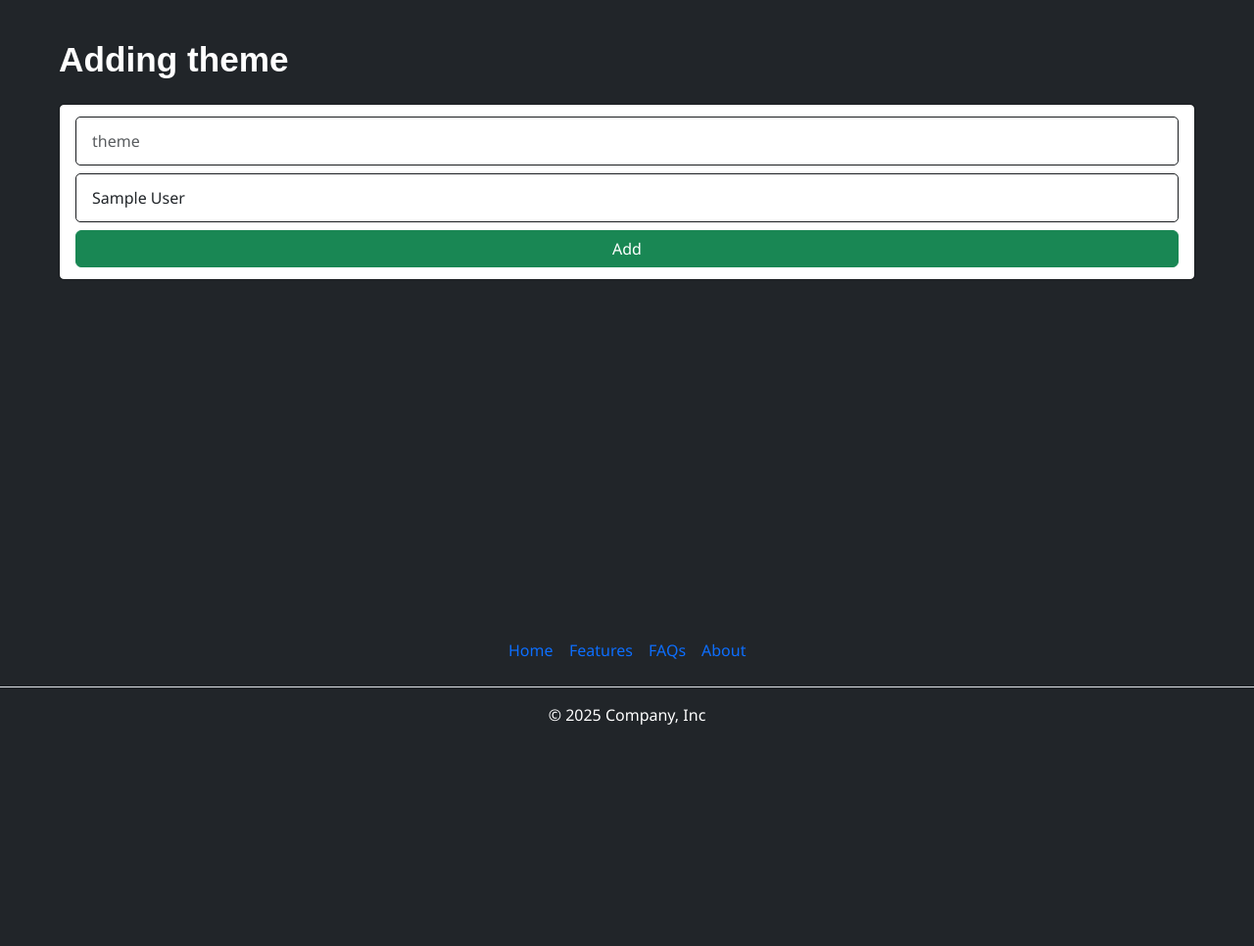
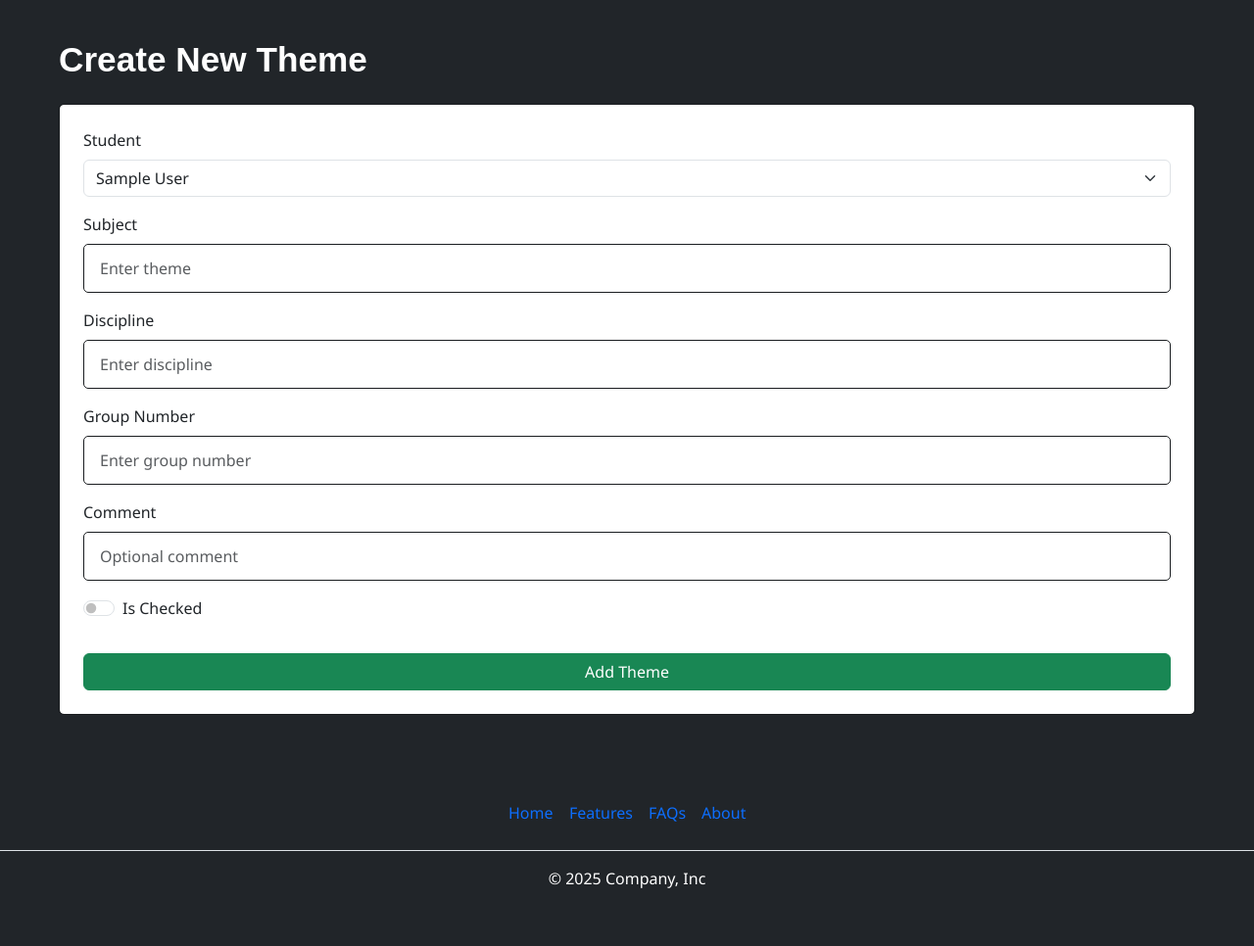
Before and after one commit to GeorgiiAf/Teachers-themes-dashboard, a Flask app: page /post/create in a window 1280 px wide. Shown: the part 88-1054 px from the top of the page at 98% size. Before the commit the page ends 828 px from the top, so only its background shows below. Run offline with Flask 3, Linux system fonts and the light colour scheme; the visitor is signed in with stand-in values (Sample User, id 1); data comes from the database, SQL or seed files in the repository; some libraries are stand-ins or nearby versions; some web fonts are replaced.

Commit message:
added changes to db

```diff
--- a/app/forms.py
+++ b/app/forms.py
@@ -79,8 +79,56 @@ class LoginForm(FlaskForm):
 
 
 class StudentForm(FlaskForm):
-    student = SelectField('student', choices=[], render_kw={'class': 'form-control'})
+    student = SelectField(
+        'Student',
+        choices=[],
+        render_kw={'class': 'form-control'},
+        validators=[DataRequired()]
+    )
+    subject = StringField(
+        'Subject',
+        validators=[DataRequired(), Length(max=250)],
+        render_kw={'class': 'form-control', 'placeholder': 'Enter subject'}
+    )
+    discipline = StringField(
+        'Discipline',
+        validators=[DataRequired(), Length(max=100)],
+        render_kw={'class': 'form-control', 'placeholder': 'Enter discipline'}
+    )
+    comment = StringField(
+        'Comment',
+        validators=[Length(max=500)],
+        render_kw={'class': 'form-control', 'placeholder': 'Enter comment'}
+    )
+    group_number = StringField(
+        'Group Number',
+        validators=[DataRequired(), Length(max=20)],
+        render_kw={'class': 'form-control', 'placeholder': 'Enter group number'}
+    )
+    is_checked = BooleanField(
+        'Is Checked',
+        render_kw={'class': 'form-check-input'}
+    )
 
 
 class TeacherForm(FlaskForm):
-    teacher = SelectField('reacher', choices=[], render_kw={'class': 'form-control'})
+    teacher = SelectField(
+        'Teacher',
+        choices=[],
+        render_kw={'class': 'form-control'},
+        validators=[DataRequired()]
+    )
+    discipline_filter = SelectField(
+        'Filter by Discipline',
+        choices=[],
+        render_kw={'class': 'form-control'}
+    )
+    group_filter = SelectField(
+        'Filter by Group',
+        choices=[],
+        render_kw={'class': 'form-control'}
+    )
+    show_checked = BooleanField(
+        'Show only checked',
+        render_kw={'class': 'form-check-input'}
+    )
--- a/app/models/post.py
+++ b/app/models/post.py
@@ -4,6 +4,10 @@ from datetime import datetime
 class Post(db.Model):
     id = db.Column(db.Integer, primary_key = True)
     subject = db.Column(db.String(250))
+    discipline = db.Column(db.String(100))
+    comment = db.Column(db.Text)
+    group_number = db.Column(db.String(20))
+    is_checked = db.Column(db.Boolean)
     teacher = db.Column(db.Integer, db.ForeignKey('user.id' , ondelete='CASCADE'))
     student = db.Column(db.Integer)
     date = db.Column(db.DateTime, default=datetime.utcnow)
--- a/app/routes/post.py
+++ b/app/routes/post.py
@@ -1,4 +1,4 @@
-from flask import Blueprint, render_template, request, redirect, abort
+from flask import Blueprint, render_template, request, redirect, abort, flash
 from flask_login import login_required, current_user
 
 from ..models.user import User
@@ -12,22 +12,56 @@ post = Blueprint('post', __name__)
 @post.route('/', methods=['POST', 'GET'])
 def all():
     form = TeacherForm()
-    form.teacher.choices = [t.name for t in User.query.filter_by(status='teacher')]
 
-    if form.validate_on_submit():
-        teacher_name = form.teacher.data
-        teacher = User.query.filter_by(name=teacher_name).first()
-        if teacher:
-            return redirect(f"/?teacher_id={teacher.id}")
+    form.teacher.choices = [('', 'All teachers')] + [(t.id, t.name) for t in
+                                                          User.query.filter_by(status='teacher')]
 
-    teacher_id = request.args.get("teacher_id", type=int)
+    disciplines = db.session.query(Post.discipline).distinct().all()
+    form.discipline_filter.choices = [('', 'All courses')] + [(d[0], d[0]) for d in disciplines if d[0]]
+
+    groups = db.session.query(Post.group_number).distinct().all()
+    form.group_filter.choices = [('', 'All groups')] + [(g[0], g[0]) for g in groups if g[0]]
+
+    query = Post.query
+
+    if request.method == 'POST':
+        teacher_id = form.teacher.data
+        discipline = form.discipline_filter.data
+        group = form.group_filter.data
+        show_checked = form.show_checked.data
+    else:
+        teacher_id = request.args.get('teacher_id')
+        discipline = request.args.get('discipline')
+        group = request.args.get('group')
+        show_checked = request.args.get('checked') == '1'
+
+        if teacher_id:
+            form.teacher.data = teacher_id
+        if discipline:
+            form.discipline_filter.data = discipline
+        if group:
+            form.group_filter.data = group
+        if show_checked:
+            form.show_checked.data = True
+
     if teacher_id:
-        posts = Post.query.filter_by(teacher=teacher_id).order_by(Post.date.desc()).all()
-        teacher_obj = User.query.get(teacher_id)
-        if teacher_obj:
-            form.teacher.data = teacher_obj.name
-    else:
-        posts = Post.query.order_by(Post.date.desc()).limit(20).all()
+        query = query.filter(Post.teacher == teacher_id)
+
+    if discipline:
+        query = query.filter(Post.discipline == discipline)
+
+    if group:
+        query = query.filter(Post.group_number == group)
+
+    if show_checked:
+        query = query.filter(Post.is_checked == True)
+
+    posts = query.order_by(Post.date.desc())
+
+    if not any([teacher_id, discipline, group, show_checked]):
+        posts = posts.limit(20)
+
+    posts = posts.all()
 
     return render_template('post/all.html', posts=posts, user=User, form=form)
 
@@ -39,10 +73,22 @@ def create():
     form.student.choices = [s.name for s in User.query.filter_by(status='user')]
     if request.method == 'POST':
         subject = request.form['subject']
+        discipline = request.form.get('discipline', '')
+        comment = request.form.get('comment', '')
+        group_number = request.form.get('group_number', '')
+        is_checked = bool(request.form.get('is_checked', False))
         student = request.form['student']
         student_id = User.query.filter_by(name=student).first().id
 
-        post = Post(teacher=current_user.id , subject=subject, student=student_id)
+        post = Post(
+            teacher=current_user.id,
+            subject=subject,
+            discipline=discipline,
+            comment=comment,
+            group_number=group_number,
+            is_checked=is_checked,
+            student=student_id
+        )
 
         try:
             db.session.add(post)
@@ -53,35 +99,57 @@ def create():
 
         return redirect('/')
     else:
-        return render_template('post/create.html', form = form )
+        return render_template('post/create.html', form=form)
 
 
 @post.route('/post/<int:id>/update', methods=['POST', 'GET'])
 @login_required
 def update(id):
-    post = Post.query.get(id)
-    if post.author.id == current_user.id:
+    post = Post.query.get_or_404(id)
 
-        form = StudentForm()
-        form.student.data = User.query.filter_by(id = post.student).first().name
-        form.student.choices = [s.name for s in User.query.filter_by(status='user')]
-        if request.method == 'POST':
-            post.subject = request.form.get('subject')
-            student = request.form.get('student')
-            post.student = User.query.filter_by(name = student).first()
-            try:
-                db.session.commit()
-                return redirect('/')
-            except Exception as e:
-                print(e)
-
-            return redirect('/')
-        else:
-            return render_template('post/update.html', post = post, form = form )
-
-    else:
+    # Authorization check
+    if post.author.id != current_user.id:
         abort(403)
 
+    form = StudentForm()
+    students = User.query.filter_by(status='user').all()
+    form.student.choices = [(str(s.id), s.name) for s in students]
+
+    if request.method == 'POST':
+        try:
+            post.subject = request.form.get('subject', '')
+            post.discipline = request.form.get('discipline', '')
+            post.comment = request.form.get('comment', '')
+            post.group_number = request.form.get('group_number', '')
+            post.is_checked = 'is_checked' in request.form
+
+            student_id = request.form.get('student')
+            student = User.query.get(student_id)
+
+            if not student:
+                flash('Selected student not found.', 'danger')
+                return redirect('/')
+
+            post.student = student.id
+
+            db.session.commit()
+            flash('Record successfully updated.', 'success')
+            return redirect('/')
+        except Exception as e:
+            print(f"Update error: {str(e)}")
+            db.session.rollback()
+            flash('Failed to update the record.', 'danger')
+
+    current_student = User.query.get(post.student)
+    if current_student:
+        form.student.data = str(post.student)
+    form.subject.data = post.subject
+    form.discipline.data = post.discipline
+    form.comment.data = post.comment
+    form.group_number.data = post.group_number
+    form.is_checked.data = post.is_checked
+
+    return render_template('post/update.html', form=form, post=post)
 
 
 @post.route('/post/<int:id>/delete', methods=['POST', 'GET'])
--- a/app/templates/post/create.html
+++ b/app/templates/post/create.html
@@ -1,12 +1,41 @@
 {% extends 'main/base.html' %}
 
-{% block title %}Adding theme{% endblock %}
+{% block title %}Create New Theme{% endblock %}
 
 {% block content %}
-<form method="post" class="form-control d-flex flex-column gap-2">
-    <input name="subject"  type="text" placeholder="theme" class="form-control">
-    {{ form.student }}
+<form method="post" class="form-control d-flex flex-column gap-3 p-4">
+    {{ form.hidden_tag() }}  <!-- Не забываем про CSRF-токен -->
 
-    <input value="Add" type="submit" class="btn btn-success">
+    <div class="form-group">
+        {{ form.student.label(class="form-label") }}
+        {{ form.student(class="form-select") }}
+    </div>
+
+    <div class="form-group">
+        {{ form.subject.label(class="form-label") }}
+        {{ form.subject(class="form-control", placeholder="Enter theme") }}
+    </div>
+
+    <div class="form-group">
+        {{ form.discipline.label(class="form-label") }}
+        {{ form.discipline(class="form-control", placeholder="Enter discipline") }}
+    </div>
+
+    <div class="form-group">
+        {{ form.group_number.label(class="form-label") }}
+        {{ form.group_number(class="form-control", placeholder="Enter group number") }}
+    </div>
+
+    <div class="form-group">
+        {{ form.comment.label(class="form-label") }}
+        {{ form.comment(class="form-control", placeholder="Optional comment", rows=3) }}
+    </div>
+
+    <div class="form-check form-switch">
+        {{ form.is_checked(class="form-check-input") }}
+        {{ form.is_checked.label(class="form-check-label") }}
+    </div>
+
+    <button type="submit" class="btn btn-success mt-3">Add Theme</button>
 </form>
 {% endblock %}
```
Also changed, not shown: app/templates/post/all.html (+29 -13 lines), app/templates/post/update.html (+35 -4 lines).
